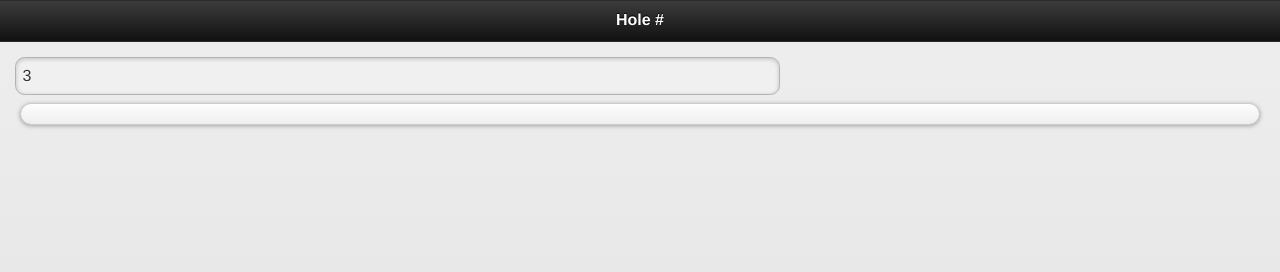
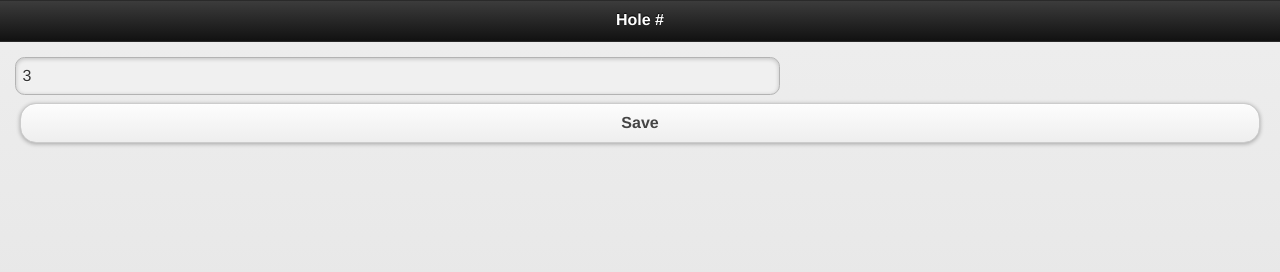
Before and after one commit to aeischeid/frolf-stats, a plain HTML site: page html/score.html in a window 1280 px wide. Drawn offline with Linux system fonts and the light colour scheme; files that its build step writes are made by us from their sources; files whose address does not match are found by name.

Commit message:
opps had button wrong

```diff
--- a/html/score.html
+++ b/html/score.html
@@ -23,7 +23,7 @@
 		<form id="scoreForm">
 			<input type="hidden" name="hole" />
 			<input type="number" id="score" name="score" value="3" />
-			<button type="submit" name="submit" value="Save" />
+			<button type="submit" name="submit" value="Save" >Save</button>
 
 		</form>
 	</div><!-- /content -->
```
